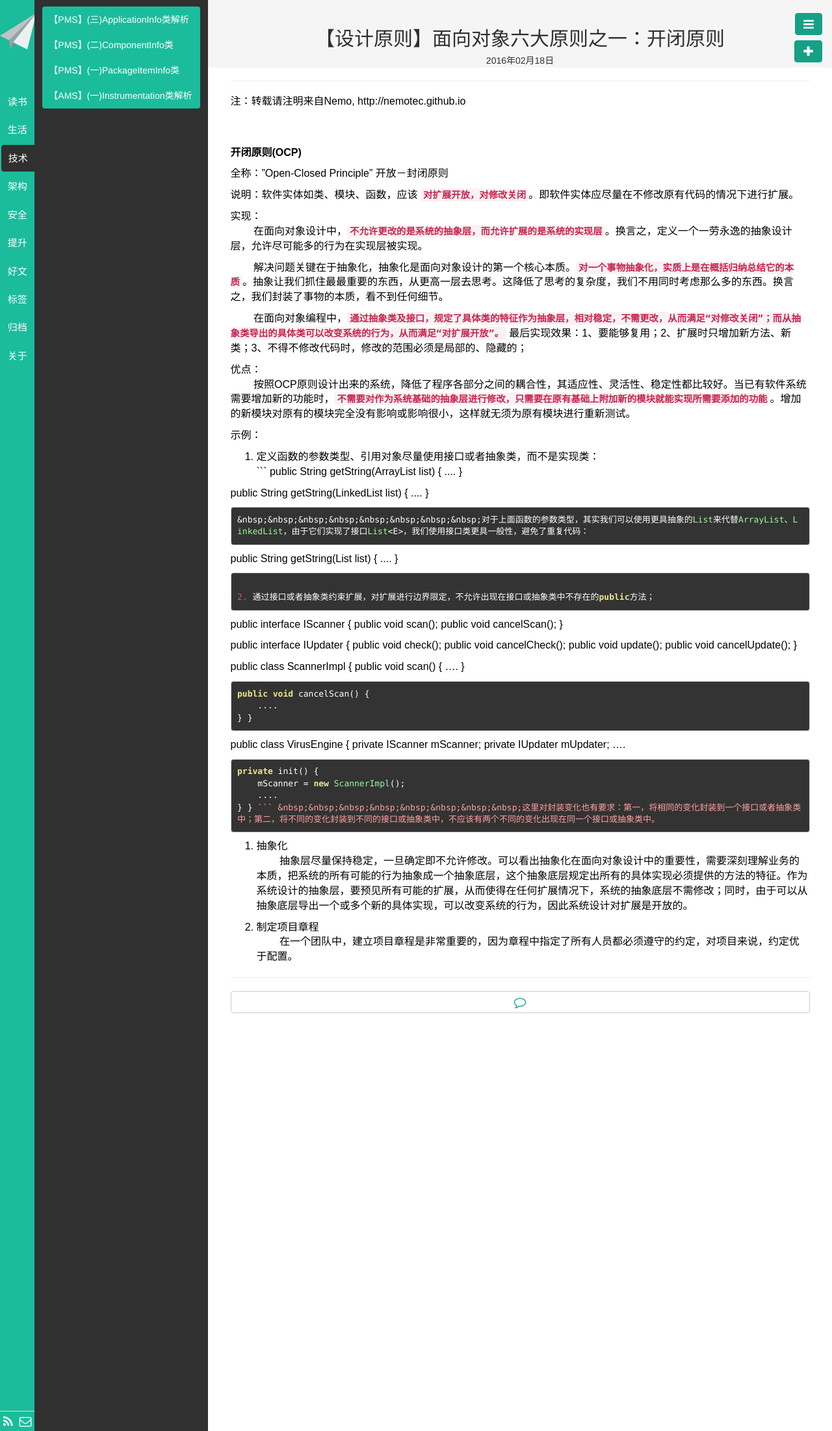
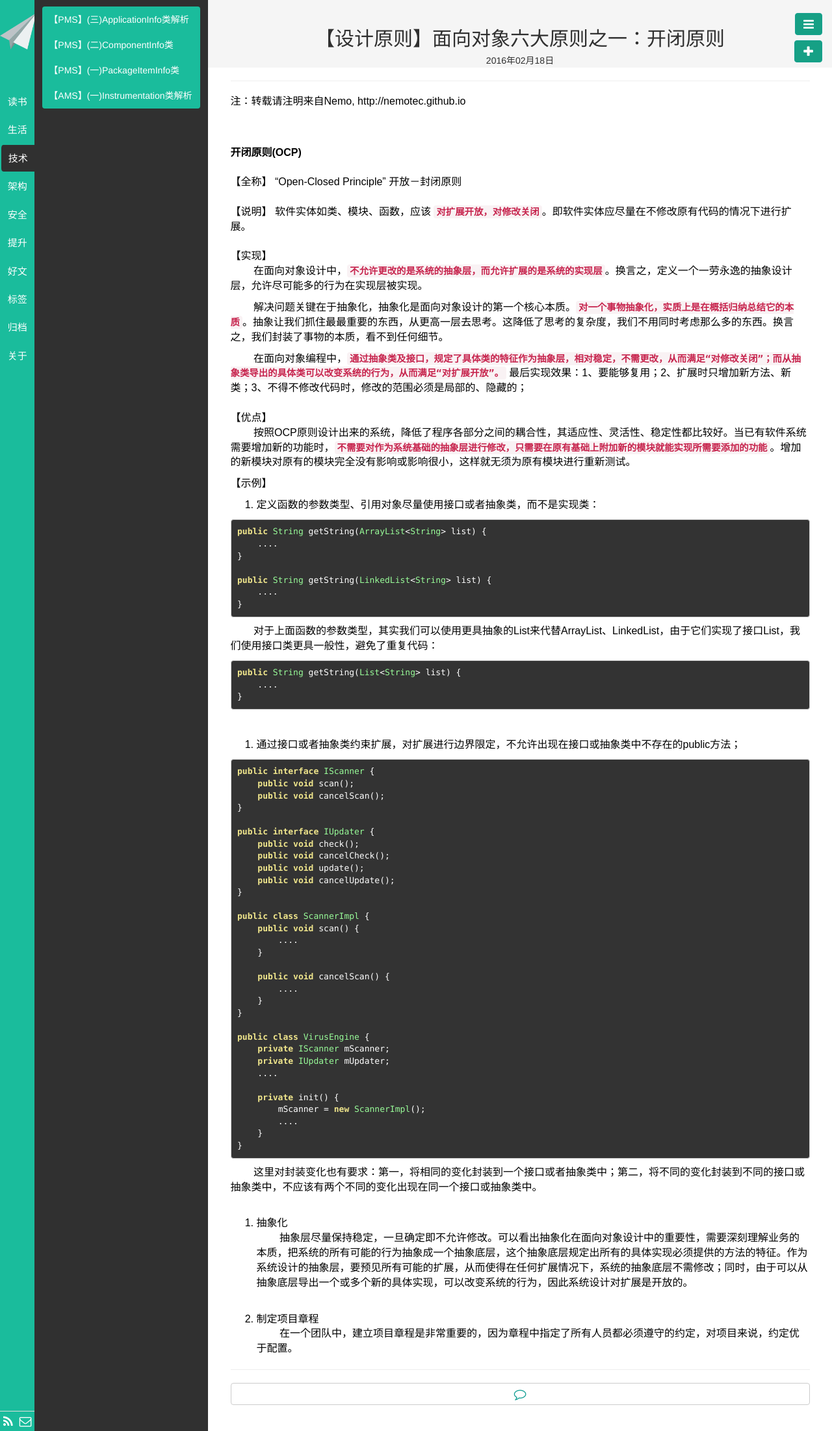
Before and after one commit to NemoTec/NemoTec.github.io, a Jekyll site: the page built from _posts/4.架构/2016-02-18-first-open-closed-principle.md, in a window 1280 px wide. Shown: the whole page at 65% size. Built offline with Jekyll 4.4.1, drawn with Linux system fonts in a browser that asks for light colours; Markdown is read by kramdown in place of the engine named in the settings.

Commit message:
modify the article

````diff
--- a/_posts/4.架构/2016-02-18-first-open-closed-principle.md
+++ b/_posts/4.架构/2016-02-18-first-open-closed-principle.md
@@ -12,23 +12,24 @@ description: 介绍面向对象设计中的六大原则之一：开闭原则。
 
 
 **开闭原则(OCP)**
-
-全称："Open-Closed Principle" 开放－封闭原则
-
-说明：软件实体如类、模块、函数，应该 **``对扩展开放，对修改关闭``**。即软件实体应尽量在不修改原有代码的情况下进行扩展。
-
-实现：
+&nbsp;
+【全称】 "Open-Closed Principle" 开放－封闭原则
+&nbsp;
+【说明】 软件实体如类、模块、函数，应该 **``对扩展开放，对修改关闭``**。即软件实体应尽量在不修改原有代码的情况下进行扩展。
+&nbsp;
+【实现】
 &nbsp;&nbsp;&nbsp;&nbsp;&nbsp;&nbsp;&nbsp;&nbsp;在面向对象设计中，**``不允许更改的是系统的抽象层，而允许扩展的是系统的实现层``**。换言之，定义一个一劳永逸的抽象设计层，允许尽可能多的行为在实现层被实现。
 
 &nbsp;&nbsp;&nbsp;&nbsp;&nbsp;&nbsp;&nbsp;&nbsp;解决问题关键在于抽象化，抽象化是面向对象设计的第一个核心本质。**``对一个事物抽象化，实质上是在概括归纳总结它的本质``**。抽象让我们抓住最最重要的东西，从更高一层去思考。这降低了思考的复杂度，我们不用同时考虑那么多的东西。换言之，我们封装了事物的本质，看不到任何细节。
 
 &nbsp;&nbsp;&nbsp;&nbsp;&nbsp;&nbsp;&nbsp;&nbsp;在面向对象编程中，**``通过抽象类及接口，规定了具体类的特征作为抽象层，相对稳定，不需更改，从而满足“对修改关闭”；而从抽象类导出的具体类可以改变系统的行为，从而满足“对扩展开放”。``** 最后实现效果：1、要能够复用；2、扩展时只增加新方法、新类；3、不得不修改代码时，修改的范围必须是局部的、隐藏的；
-
-优点：
+&nbsp;
+【优点】
 &nbsp;&nbsp;&nbsp;&nbsp;&nbsp;&nbsp;&nbsp;&nbsp;按照OCP原则设计出来的系统，降低了程序各部分之间的耦合性，其适应性、灵活性、稳定性都比较好。当已有软件系统需要增加新的功能时，**``不需要对作为系统基础的抽象层进行修改，只需要在原有基础上附加新的模块就能实现所需要添加的功能``**。增加的新模块对原有的模块完全没有影响或影响很小，这样就无须为原有模块进行重新测试。
 
-示例：
+【示例】
 1. 定义函数的参数类型、引用对象尽量使用接口或者抽象类，而不是实现类：
+
 ```
 public String getString(ArrayList<String> list) {
     ....
@@ -38,14 +39,18 @@ public String getString(LinkedList<String> list) {
     ....
 }
 ```
+
 &nbsp;&nbsp;&nbsp;&nbsp;&nbsp;&nbsp;&nbsp;&nbsp;对于上面函数的参数类型，其实我们可以使用更具抽象的List来代替ArrayList、LinkedList，由于它们实现了接口List<E>，我们使用接口类更具一般性，避免了重复代码：
+
 ```
 public String getString(List<String> list) {
     ....
 }
 ```
+&nbsp;
 
 2. 通过接口或者抽象类约束扩展，对扩展进行边界限定，不允许出现在接口或抽象类中不存在的public方法；
+
 ```
 public interface IScanner {
     public void scan();
@@ -80,11 +85,13 @@ public class VirusEngine {
     }
 }
 ```
+
 &nbsp;&nbsp;&nbsp;&nbsp;&nbsp;&nbsp;&nbsp;&nbsp;这里对封装变化也有要求：第一，将相同的变化封装到一个接口或者抽象类中；第二，将不同的变化封装到不同的接口或抽象类中，不应该有两个不同的变化出现在同一个接口或抽象类中。
+&nbsp;
 
 3. 抽象化
 &nbsp;&nbsp;&nbsp;&nbsp;&nbsp;&nbsp;&nbsp;&nbsp;抽象层尽量保持稳定，一旦确定即不允许修改。可以看出抽象化在面向对象设计中的重要性，需要深刻理解业务的本质，把系统的所有可能的行为抽象成一个抽象底层，这个抽象底层规定出所有的具体实现必须提供的方法的特征。作为系统设计的抽象层，要预见所有可能的扩展，从而使得在任何扩展情况下，系统的抽象底层不需修改；同时，由于可以从抽象底层导出一个或多个新的具体实现，可以改变系统的行为，因此系统设计对扩展是开放的。
-
+&nbsp;
 
 4. 制定项目章程
 &nbsp;&nbsp;&nbsp;&nbsp;&nbsp;&nbsp;&nbsp;&nbsp;在一个团队中，建立项目章程是非常重要的，因为章程中指定了所有人员都必须遵守的约定，对项目来说，约定优于配置。
````
